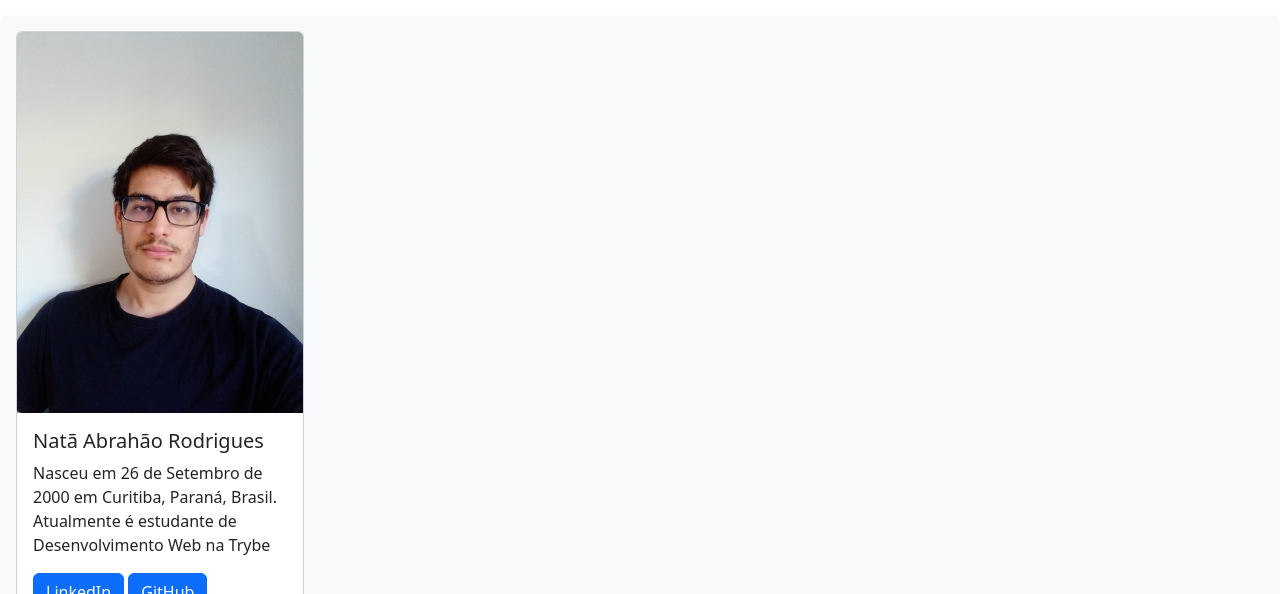
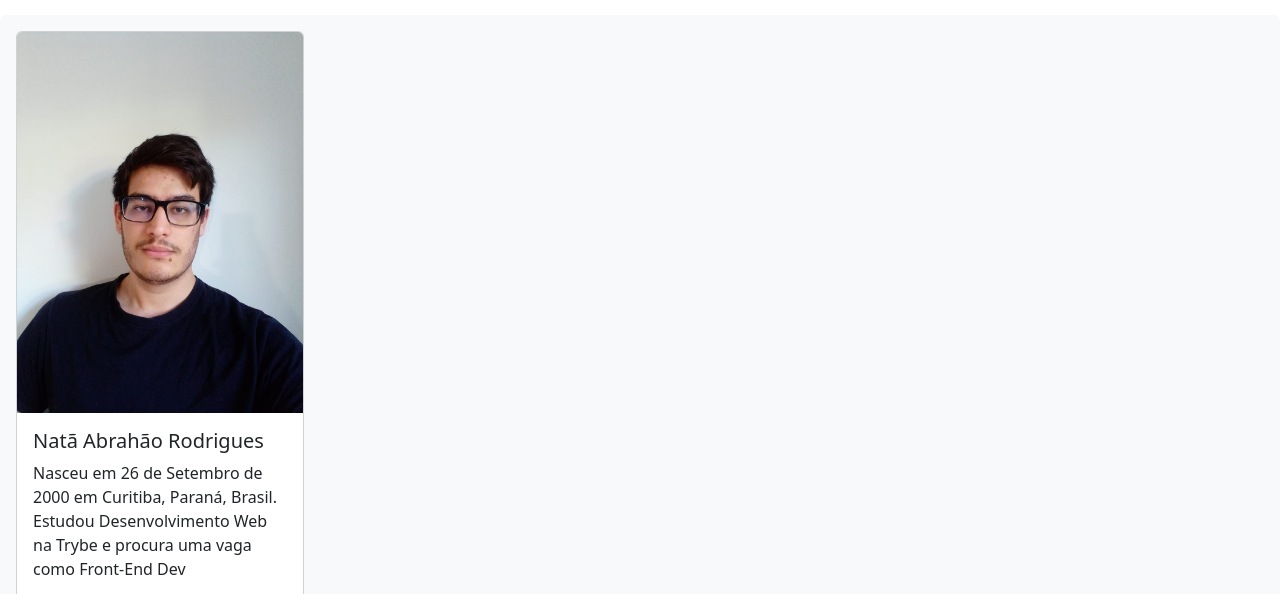
Before and after one commit to naaharo/naaharo.github.io, a plain HTML site: page index.html in a window 1280 px wide. Shown: the part 57-651 px from the top of the page. Drawn offline with nearby package versions, Linux system fonts and the light colour scheme.

Commit message:
update profile card

```diff
--- a/index.html
+++ b/index.html
@@ -32,8 +32,7 @@
         <img src="./foto_de_perfil.jpeg" alt="foto de perfil" class="card-img-top" />
         <div class="card-body">
           <h5 class="card-title">Natã Abrahão Rodrigues</h5>
-          <p class="card-text">Nasceu em 26 de Setembro de 2000 em Curitiba, Paraná, Brasil. Atualmente é estudante de
-            Desenvolvimento Web na Trybe</p>
+          <p class="card-text">Nasceu em 26 de Setembro de 2000 em Curitiba, Paraná, Brasil. Estudou Desenvolvimento Web na Trybe e procura uma vaga como Front-End Dev</p>
           <a href="https://www.linkedin.com/in/naaharo/" target="_blank" class="btn btn-primary">LinkedIn</a>
           <a href="https://github.com/naaharo" target="_blank" class="btn btn-primary">GitHub</a>
         </div>
```
